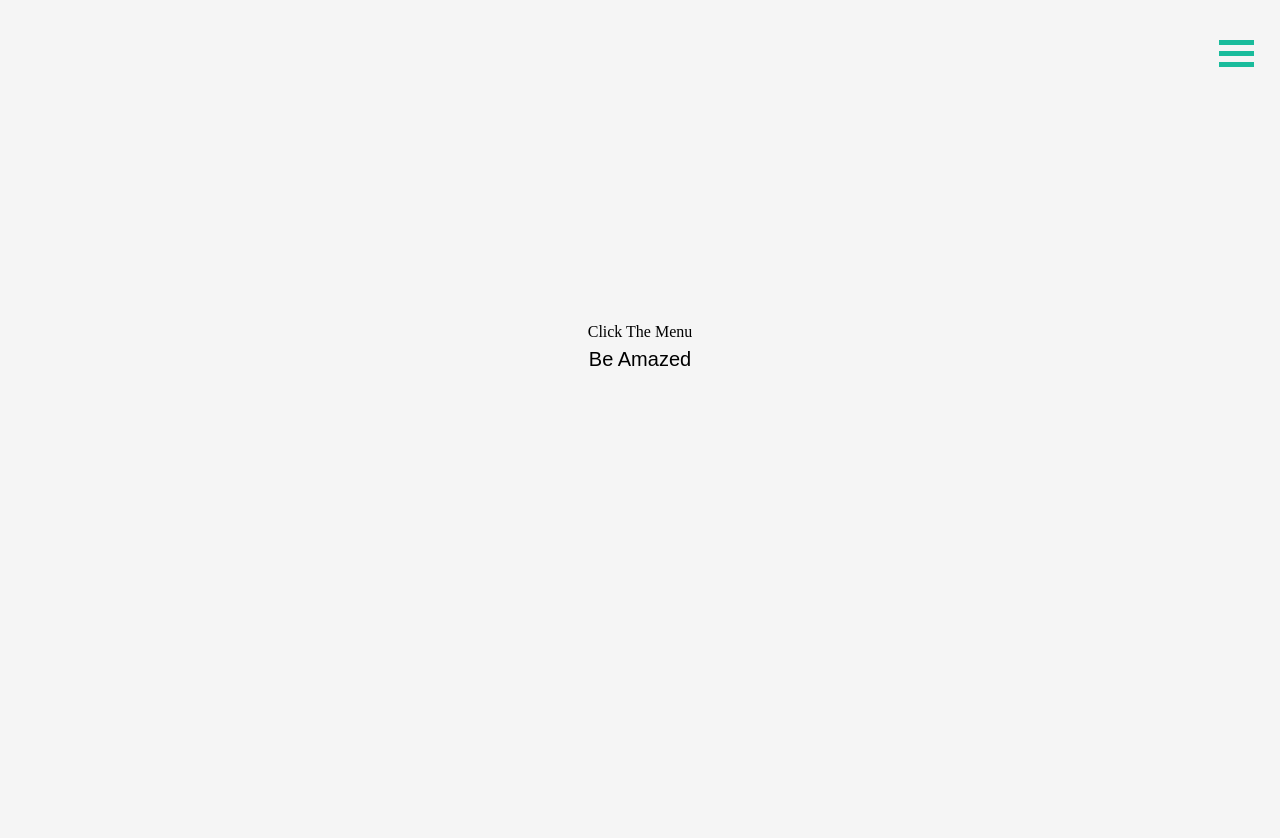
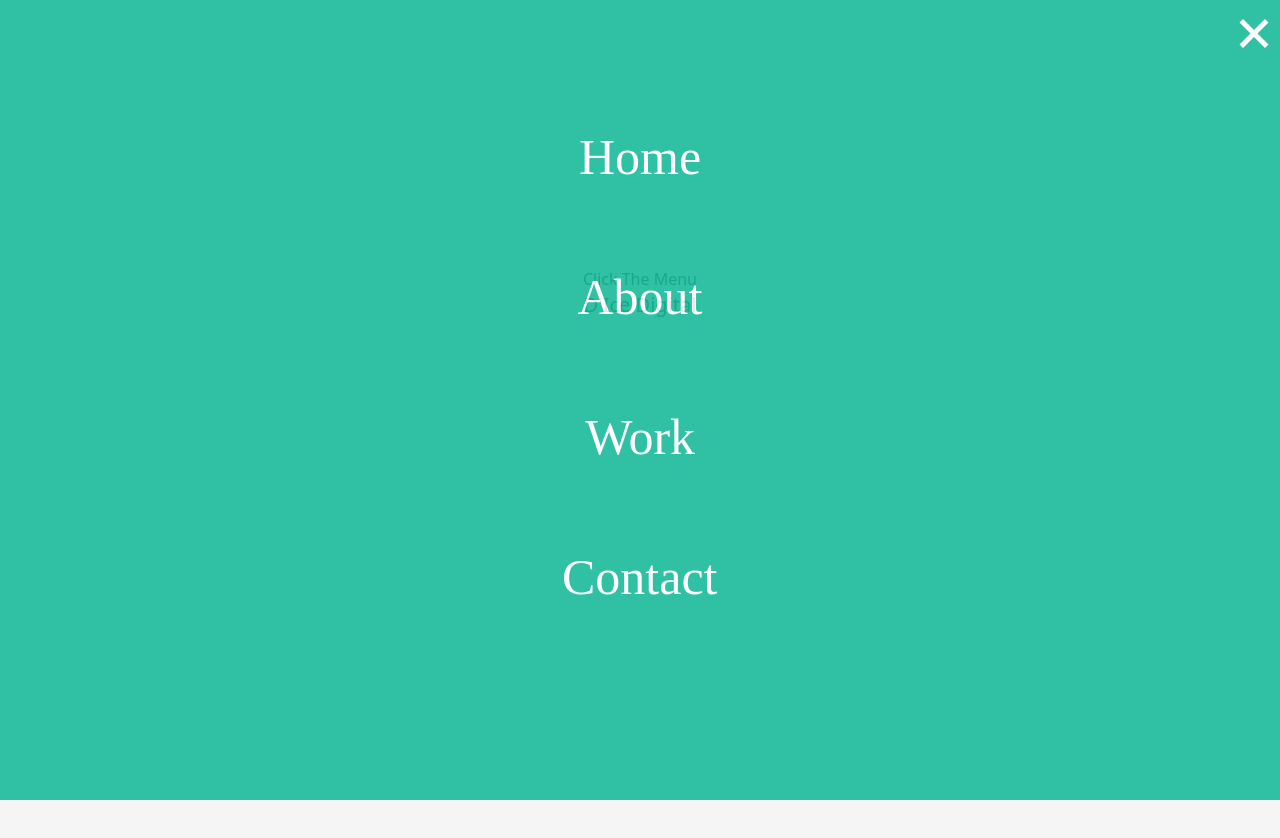
Before and after one commit to agoes29/coffee-web, a Vue app: page / in a window 1280 px wide. Both pictures are taken after a click on the element 1236 px from the left and 53 px from the top of the page. Shown: the top 838 px of the page. Built offline with nearby package versions, Linux system fonts and the light colour scheme.

Commit message:
header added

```diff
--- a/src/views/Home.vue
+++ b/src/views/Home.vue
@@ -1,14 +1,23 @@
 <template>
-  <div class="container">
-    <h1>Click The Menu</h1>
-    <p>Be Amazed</p>
+  <div class="container absolute w-full h-full text-center top-1/3 left-0 mx-auto font-sans">
+    <h1 class="relative text-center font-sans">Click The Menu</h1>
+    <p class="text-xl">D'Ice Digital</p>
     <!-- Everything below this is part of the menu-->
   </div>
-  <div class="button_container" id="toggle">
-    <span class="top"></span><span class="middle"></span
-    ><span class="bottom"></span>
+  <div
+    class="button fixed top-5 right-2 h-7 w-9 cursor-pointer z-50 transition-opacity duration-300 ease-in-out  hover:opacity-[0.7]"
+    id="toggle" @click="toggle" :class="{ active: isToggleActive }">
+    <span
+      class="top bg-[#1abc9c] border-none h-[5px] w-full absolute top-0 left-0 transition-all duration-[0.35s] ease-linear cursor-pointer"
+      :class="{ 'translate-y-[11px] translate-x-0 rotate-45': isToggleActive }"></span>
+    <span
+      class=" middle bg-[#1abc9c] border-none h-[5px] w-full absolute top-0 left-0 transition-all duration-[0.35s] ease-linear cursor-pointer [&:nth-of-type(2)]:top-[11px]"
+      :class="{ 'opacity-0': isToggleActive }"></span>
+    <span
+      class=" bottom bg-[#1abc9c] border-none h-[5px] w-full absolute top-0 left-0 transition-all duration-[0.35s] ease-linear cursor-pointer [&:nth-of-type(3)]:top-[22px]"
+      :class="{ 'translate-y-[-11px] translate-x-0 rotate-[-45deg] bg-white': isToggleActive }"></span>
   </div>
-  <div class="overlay" id="overlay">
+  <div class="overlay" id="overlay" :class="{ open: isToggleActive }">
     <nav class="overlay-menu">
       <ul>
         <li><a href="#">Home</a></li>
@@ -18,77 +27,10 @@
       </ul>
     </nav>
   </div>
-  <!--
-  <div
-    class="absolute w-full h-full text-center top-1/3 left-0 mx-auto font-sans"
-  >
-    <h1 class="ralative text-center font-sans">Click The Menu</h1>
-    <p class="text-xl">Be Amazed</p>
-  </div>
-  <div
-    class="fixed z-50 top-5 right-2 cursor-pointer"
-    id="toggle"
-    @click="toggle"
-    :class="{active: isToggleActive}"
-  >
-    <span
-      class="border-none h-1 w-full absolute top-0 left-0 cursor-pointer transition-all duration-300 ease-out"
-      :class="{
-        'bg-white rotate-45 translate-y-3 translate-x-0': isToggleActive,
-        '-rotate-0 bg-green-300': !isToggleActive,
-      }"
-    ></span>
-
-    <span
-      class="block h-1 w-6 mb-1 bg-green-300 rounded-full mt-2 transform duration-300 origin-center"
-      :class="{
-        'opacity-0': isToggleActive,
-      }"
-    ></span>
-    <span
-      class="border-none h-1 w-full absolute top-0 left-0 cursor-pointer transition-all duration-300 ease-out"
-      :class="{
-        'rotate-0 bg-green-300': !isToggleActive,
-        'bg-white -rotate-45 translate-y--3 translate-x-0': isToggleActive,
-      }"
-    ></span>
-  </div>
-
-  <div
-    class="fixed bg-green-500 top-0 left-0 w-full h-0"
-    id="overlay"
-    :class="{
-      'hidden overflow-hidden transition-opacity duration-300': !isToggleActive,
-      'opacity-90 visible h-full': isToggleActive,
-    }"
-  >
-    <nav
-      class="relative h-3/4 top-1/2 text-5xl font-normal font-sans text-center translate-y--2/4"
-    >
-      <ul class="list-none p-0 mx-auto inline-block relative h-full">
-        <li
-          :class="{
-            'faderight delay-1000': isToggleActive,
-          }"
-        >
-          <a class="block relative text-white no-underline" href="#">Home</a>
-        </li>
-        <li :class="{'faderight delay-1000': isToggleActive}">
-          <a class="block relative text-white no-underline" href="#">About</a>
-        </li>
-        <li :class="{'faderight delay-1000': isToggleActive}">
-          <a class="block relative text-white no-underline" href="#">Work</a>
-        </li>
-        <li :class="{'faderight delay-1000': isToggleActive}">
-          <a class="block relative text-white no-underline" href="#">Contact</a>
-        </li>
-      </ul>
-    </nav>
-  </div> -->
 </template>
 
 <script setup lang="ts">
-  import {ref} from "vue"
+import { ref } from "vue"
 
 const isToggleActive = ref(false)
 
@@ -101,19 +43,7 @@
 body {
   background: #f5f5f5;
 }
-  .container {
-    position: absolute;
-    width: 100%;
-    height: 100%;
-    text-align: center;
-    top: 40%;
-    left: 0;
-    margin: 0 auto;
-    font-family: "Varela Round", sans-serif;
-  }
-  .container p {
-    font-size: 20px;
-  }
+
 .container a {
   display: inline-block;
   position: relative;
@@ -124,6 +54,7 @@
   overflow: hidden;
   top: 5px;
 }
+
 .container a:after {
   content: "";
   position: absolute;
@@ -135,59 +66,23 @@
   bottom: 0;
   transition: 0.35s ease;
 }
+
 .container a:hover:after,
 .container a:focus:after,
 .container a:active:after {
   width: 100%;
 }
 
-  h1 {
-    position: relative;
-    text-align: center;
-    font-family: "Varela Round", serif;
+.active .top {
+  background: #fff;
 }
 
-  .button_container {
-    position: fixed;
-    top: 5%;
-    right: 2%;
-    height: 27px;
-    width: 35px;
-    cursor: pointer;
-    z-index: 100;
-    transition: opacity 0.25s ease;
-  }
-  .button_container:hover {
-    opacity: 0.7;
-  }
-  .button_container.active .top {
-    transform: translateY(11px) translateX(0) rotate(45deg);
+.active .middle {
   background: #fff;
 }
-  .button_container.active .middle {
-    opacity: 0;
+
+.active .bottom {
   background: #fff;
-  }
-  .button_container.active .bottom {
-    transform: translateY(-11px) translateX(0) rotate(-45deg);
-    background: #fff;
-  }
-  .button_container span {
-    background: #1abc9c;
-    border: none;
-    height: 5px;
-    width: 100%;
-    position: absolute;
-    top: 0;
-    left: 0;
-    transition: all 0.35s ease;
-    cursor: pointer;
-  }
-  .button_container span:nth-of-type(2) {
-    top: 11px;
-  }
-  .button_container span:nth-of-type(3) {
-    top: 22px;
 }
 
 .overlay {
@@ -202,24 +97,30 @@
   transition: opacity 0.35s, visibility 0.35s, height 0.35s;
   overflow: hidden;
 }
+
 .overlay.open {
   opacity: 0.9;
   visibility: visible;
   height: 100%;
 }
+
 .overlay.open li {
   animation: fadeInRight 0.5s ease forwards;
   animation-delay: 0.35s;
 }
+
 .overlay.open li:nth-of-type(2) {
   animation-delay: 0.4s;
 }
+
 .overlay.open li:nth-of-type(3) {
   animation-delay: 0.45s;
 }
+
 .overlay.open li:nth-of-type(4) {
   animation-delay: 0.5s;
 }
+
 .overlay nav {
   position: relative;
   height: 70%;
@@ -230,6 +131,7 @@
   font-weight: 400;
   text-align: center;
 }
+
 .overlay ul {
   list-style: none;
   padding: 0;
@@ -238,6 +140,7 @@
   position: relative;
   height: 100%;
 }
+
 .overlay ul li {
   display: block;
   height: 25%;
@@ -246,6 +149,7 @@
   position: relative;
   opacity: 0;
 }
+
 .overlay ul li a {
   display: block;
   position: relative;
@@ -253,11 +157,13 @@
   text-decoration: none;
   overflow: hidden;
 }
+
 .overlay ul li a:hover:after,
 .overlay ul li a:focus:after,
 .overlay ul li a:active:after {
   width: 100%;
 }
+
 .overlay ul li a:after {
   content: "";
   position: absolute;
```
Lines whose indentation alone changed are shown as unchanged.
